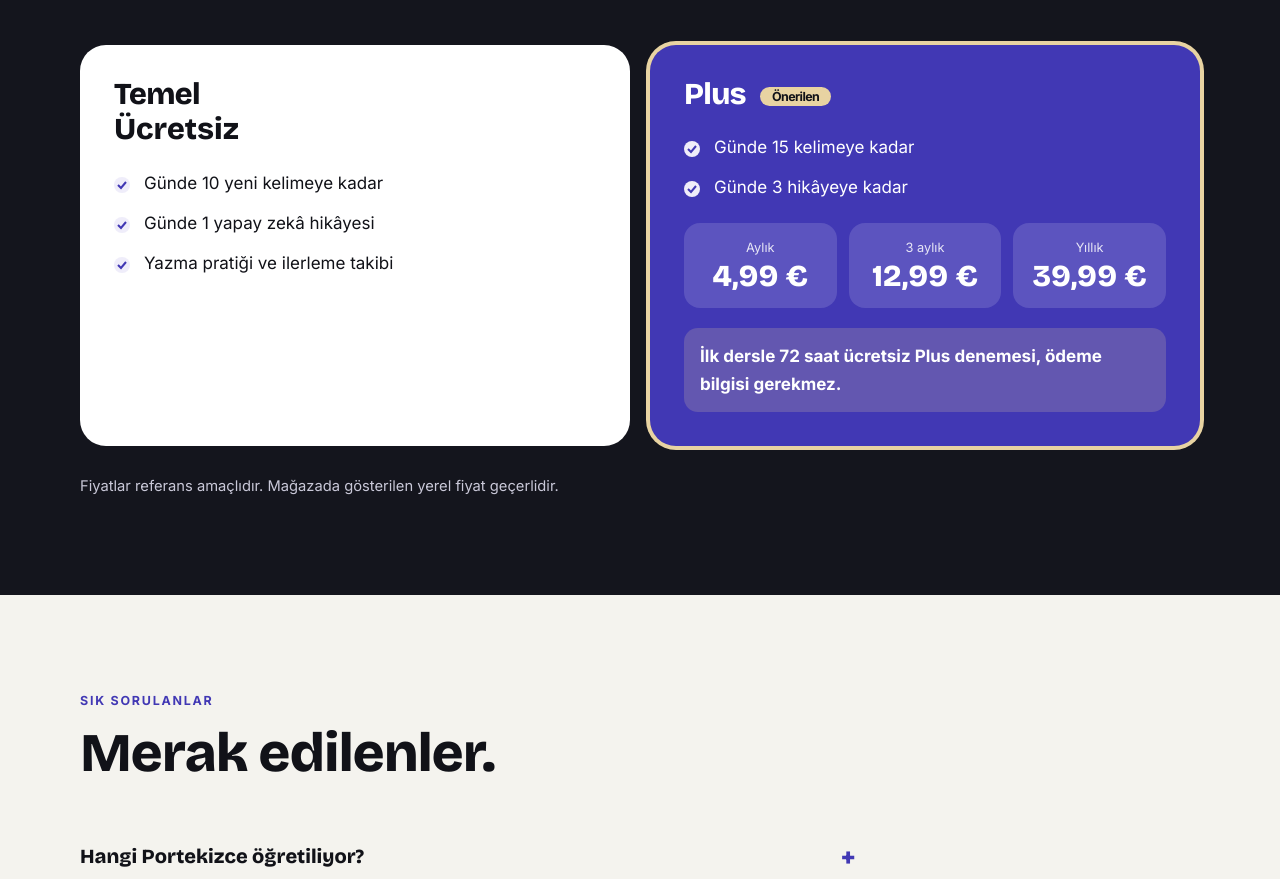
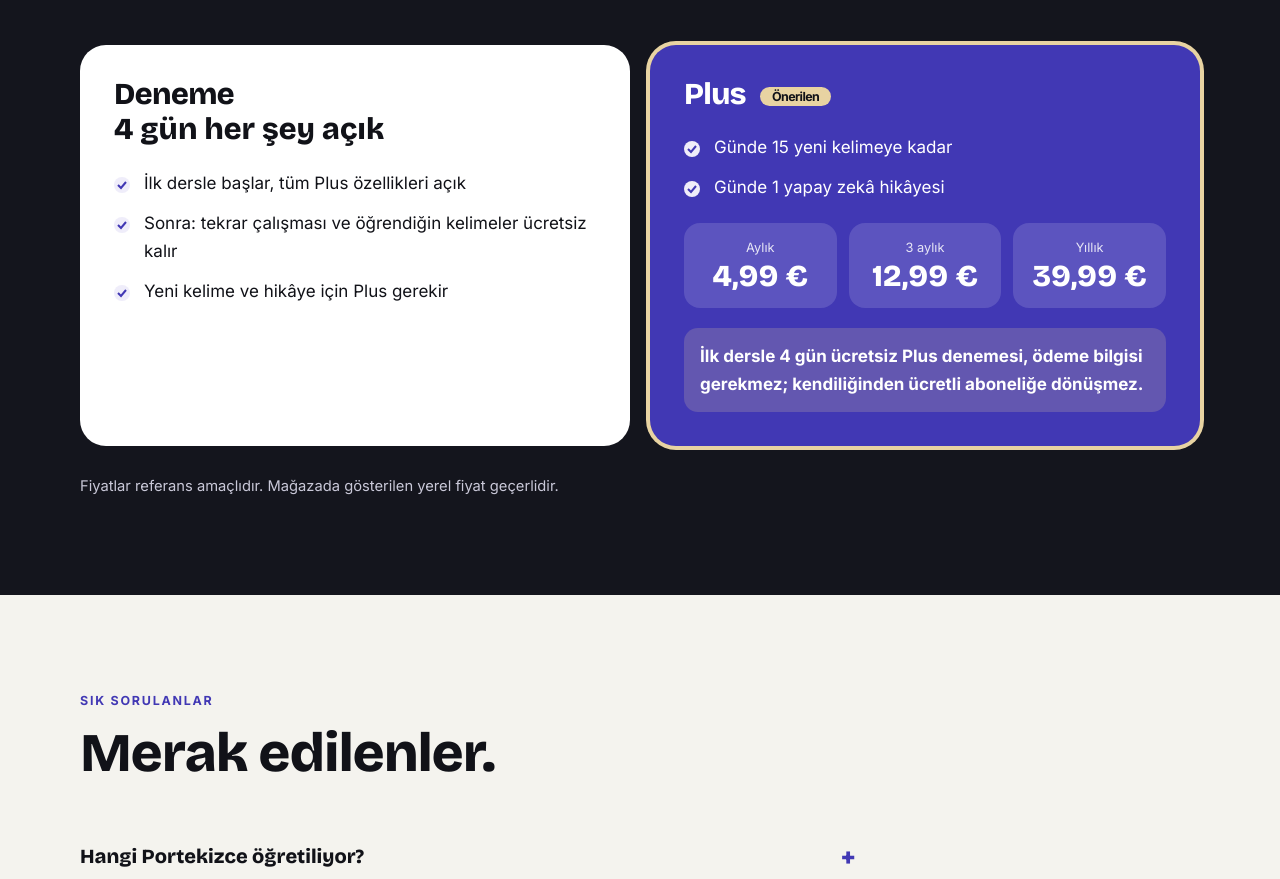
Before and after one commit to FurkanAslan6565/tejo, a plain HTML site: page index.html in a window 1280 px wide. Shown: the part 3168-4047 px from the top of the page. Drawn offline with Linux system fonts and the light colour scheme.

Commit message:
Planlar: 4 gün deneme, sonra tekrar açık
Co-Authored-By: Claude Sonnet 5.5 <noreply@anthropic.com>

```diff
--- a/index.html
+++ b/index.html
@@ -89,18 +89,18 @@
     <h2 class="rv">Ücretsiz başla, istersen derinleş.</h2>
     <div class="grid plan-grid" style="grid-template-columns:repeat(auto-fit,minmax(min(100%,320px),1fr))">
       <article class="plan rv">
-        <h3>Temel</h3><p class="price">Ücretsiz</p>
-        <ul><li>Günde 10 yeni kelimeye kadar</li><li>Günde 1 yapay zekâ hikâyesi</li><li>Yazma pratiği ve ilerleme takibi</li></ul>
+        <h3>Deneme</h3><p class="price">4 gün her şey açık</p>
+        <ul><li>İlk dersle başlar, tüm Plus özellikleri açık</li><li>Sonra: tekrar çalışması ve öğrendiğin kelimeler ücretsiz kalır</li><li>Yeni kelime ve hikâye için Plus gerekir</li></ul>
       </article>
       <article class="plan plus rv">
         <h3>Plus <span class="tag">Önerilen</span></h3>
-        <ul><li>Günde 15 kelimeye kadar</li><li>Günde 3 hikâyeye kadar</li></ul>
+        <ul><li>Günde 15 yeni kelimeye kadar</li><li>Günde 1 yapay zekâ hikâyesi</li></ul>
         <div class="prices">
           <div><span>Aylık</span><strong class="price">4,99 €</strong></div>
           <div><span>3 aylık</span><strong class="price">12,99 €</strong></div>
           <div><span>Yıllık</span><strong class="price">39,99 €</strong></div>
         </div>
-        <p class="trial">İlk dersle 72 saat ücretsiz Plus denemesi, ödeme bilgisi gerekmez.</p>
+        <p class="trial">İlk dersle 4 gün ücretsiz Plus denemesi, ödeme bilgisi gerekmez; kendiliğinden ücretli aboneliğe dönüşmez.</p>
       </article>
     </div>
     <p class="note">Fiyatlar referans amaçlıdır. Mağazada gösterilen yerel fiyat geçerlidir.</p>
@@ -113,7 +113,7 @@
     <h2 class="rv">Merak edilenler.</h2>
     <div class="faq rv">
       <details><summary>Hangi Portekizce öğretiliyor?</summary><p>Avrupa Portekizcesi (pt-PT). Brezilya Portekizcesi değil; kelimeler, ifadeler ve seslendirme Lizbon aksanıyla hazırlanır.</p></details>
-      <details><summary>Uygulama ücretsiz mi?</summary><p>Evet, Temel plan ücretsizdir: günde 10 yeni kelimeye kadar ve günde 1 yapay zekâ hikâyesi. Daha fazlası için Plus var; ilk dersle birlikte 72 saat ücretsiz deneme başlar ve ödeme bilgisi gerekmez.</p></details>
+      <details><summary>Uygulama ücretsiz mi?</summary><p>İlk dersle birlikte 4 günlük ücretsiz deneme başlar; her şey açıktır ve ödeme bilgisi gerekmez. Deneme bitince tekrar çalışması ve öğrendiğin kelimeler ücretsiz kalır; yeni kelime ve yapay zekâ hikâyesi için Plus aboneliği gerekir (günde 15 yeni kelimeye kadar, günde 1 hikâye).</p></details>
       <details><summary>Verilerim nasıl işleniyor?</summary><p>Hangi verilerin neden işlendiğini <a href="https://tejo.kalipla.com/gizlilik">gizlilik politikasında</a> okuyabilirsin. Koşullar için <a href="https://tejo.kalipla.com/kosullar">kullanım koşullarına</a> bak.</p></details>
       <details><summary>Hesabımı nasıl silerim?</summary><p>Adım adım anlatım <a href="https://tejo.kalipla.com/hesap-silme">hesap silme sayfasında</a>. Takıldığın yerde <a href="https://tejo.kalipla.com/destek">destek sayfasından</a> yardım alabilirsin.</p></details>
     </div>
```
